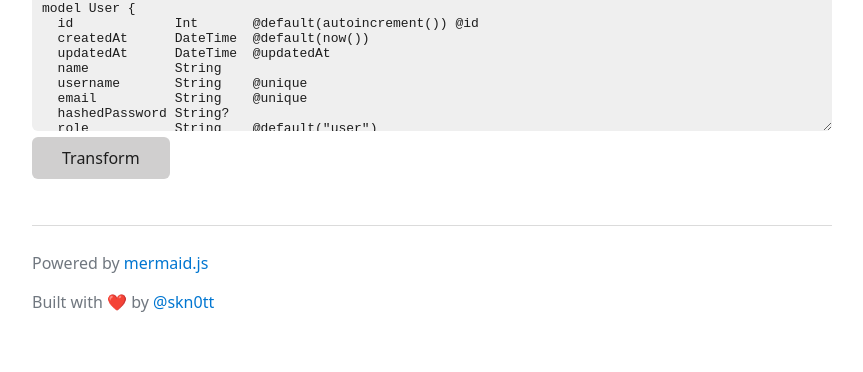
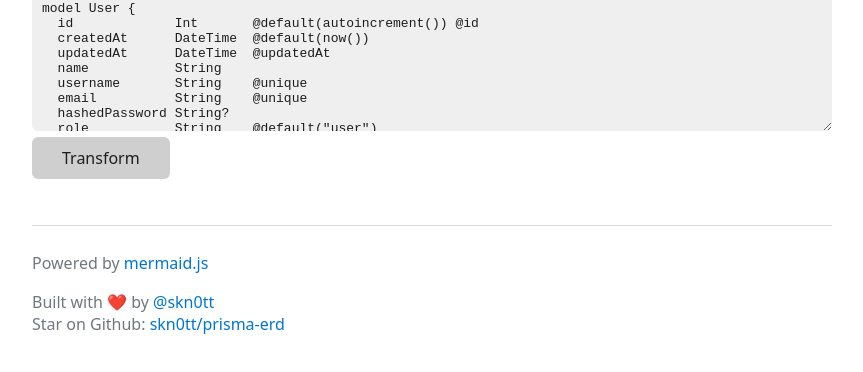
Before and after one commit to Skn0tt/prisma-erd, a website built with Parcel: page src/index.html in a window 1280 px wide. Shown: the part 94-466 px from the top of the page, without its empty margins (208-1071 px from the left). Built offline with nearby package versions, Linux system fonts and the light colour scheme.

Commit message:
Add link to github

```diff
--- a/src/index.html
+++ b/src/index.html
@@ -6,11 +6,16 @@
     <meta name="viewport" content="width=device-width, initial-scale=1.0" />
     <title>Document</title>
     <link rel="stylesheet" href="../node_modules/water.css/out/light.css" />
-    <script async defer data-domain="prisma-erd.simonknott.de" src="https://plausible.io/js/plausible.js"></script>
+    <script
+      async
+      defer
+      data-domain="prisma-erd.simonknott.de"
+      src="https://plausible.io/js/plausible.js"
+    ></script>
   </head>
   <body>
     <h1>Prisma 👉 ER Diagram</h1>
-    <textarea id="schema-input" style="font-family: monospace;">
+    <textarea id="schema-input" style="font-family: monospace">
 model User {
   id             Int       @default(autoincrement()) @id
   createdAt      DateTime  @default(now())
@@ -104,7 +109,12 @@ model Booking {
     <footer>
       <p>Powered by <a href="https://mermaid-js.github.io">mermaid.js</a></p>
 
-      <p>Built with ❤️ by <a href="https://twitter.com/skn0tt">@skn0tt</a></p>
+      <p>
+        Built with ❤️ by <a href="https://twitter.com/skn0tt">@skn0tt</a>
+        <br />
+        Star on Github:
+        <a href="https://github.com/skn0tt/prisma-erd">skn0tt/prisma-erd</a>
+      </p>
     </footer>
 
     <script src="./index.ts"></script>
```
